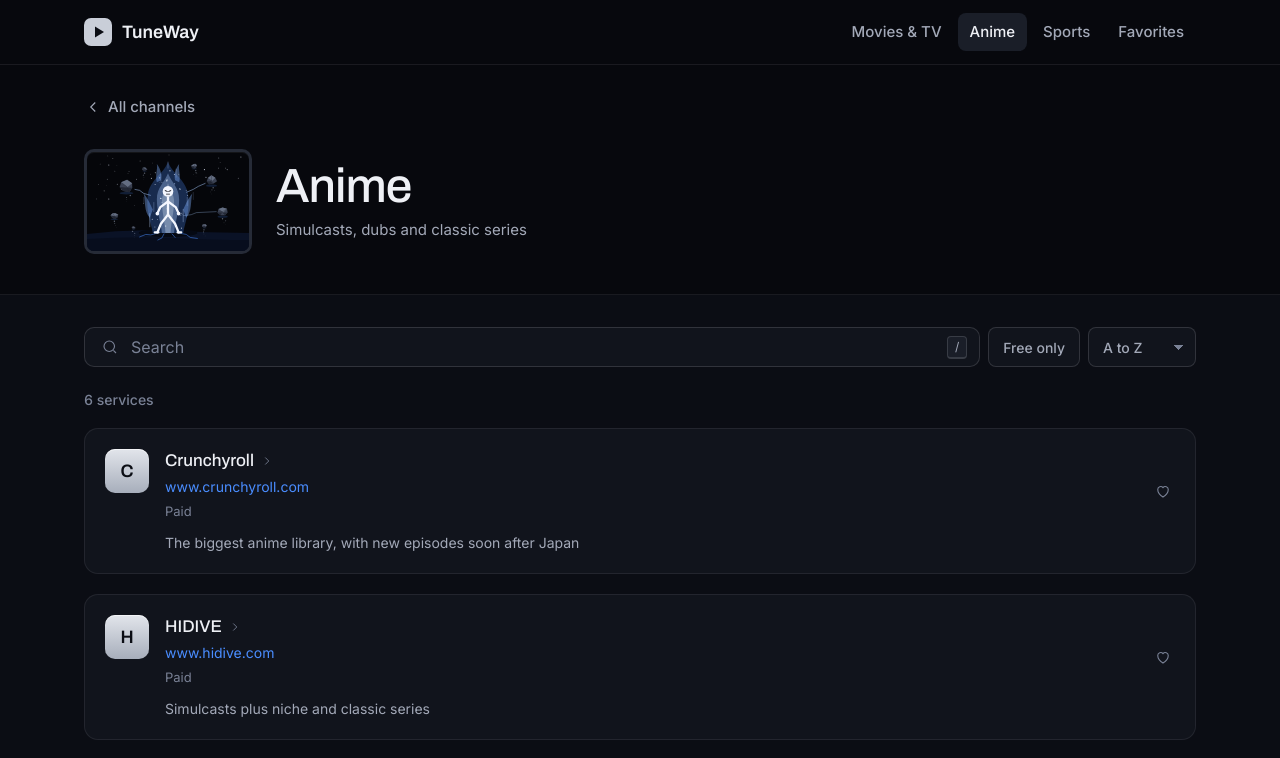
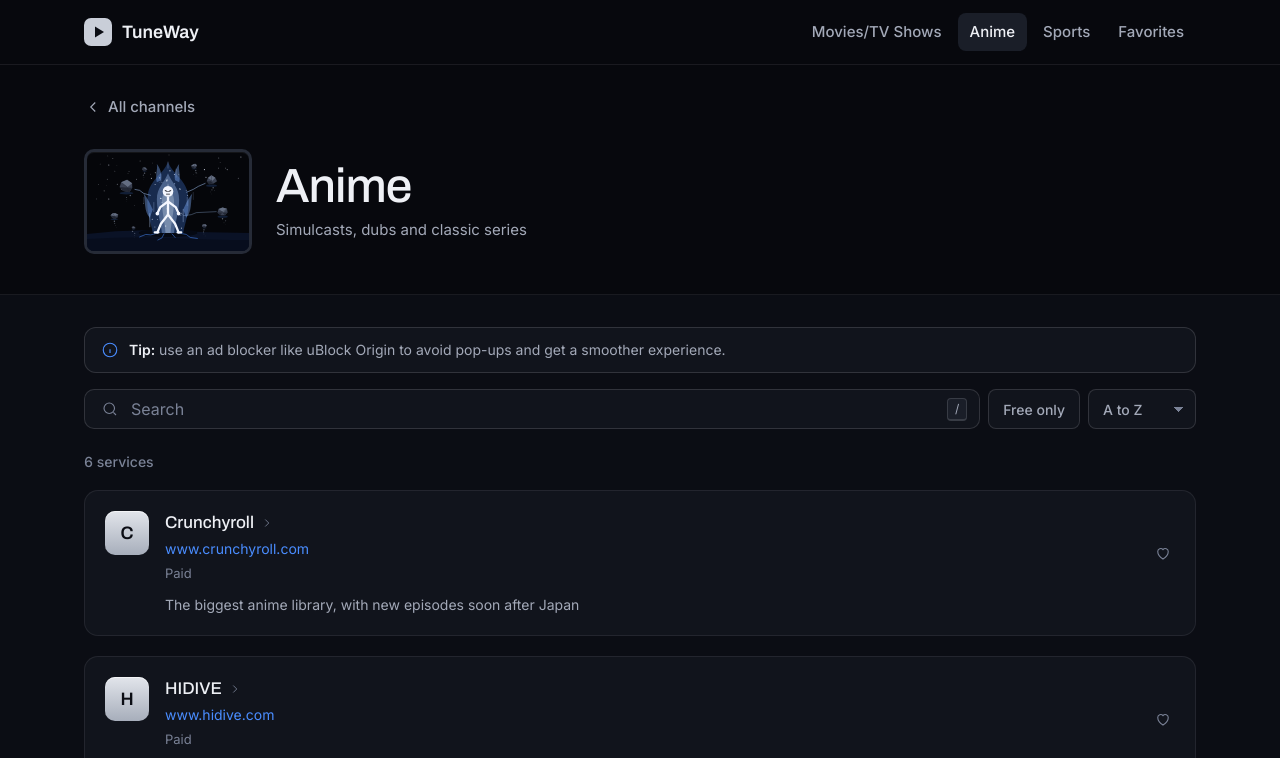
Before and after one commit to CodeJordann/StreamWay, a plain HTML site: page index.html in a window 1280 px wide. Both pictures are taken after a click on the link "Anime". Shown: the top 758 px of the page. Drawn offline with Linux system fonts and the light colour scheme.

Commit message:
Rename Movies & TV to Movies/TV Shows, add ad-blocker tip above search
The tip shows on the Movies/TV Shows, Anime and Live sports pages and is
hidden on Favorites.

Co-Authored-By: Claude Opus 5.5 <noreply@anthropic.com>
Claude-Session: https://claude.ai/code/session_01BWJ22Nb1RTLeKhb4APaX5B

```diff
--- a/index.html
+++ b/index.html
@@ -18,7 +18,7 @@
       TuneWay
     </a>
     <nav aria-label="Main">
-      <a href="#movies-tv">Movies &amp; TV</a>
+      <a href="#movies-tv">Movies/TV Shows</a>
       <a href="#anime">Anime</a>
       <a href="#sports">Sports</a>
       <a class="keep" href="#favorites">Favorites</a>
@@ -44,11 +44,12 @@
         </a>
         <div class="vtitle">
           <div class="tv small"><svg viewBox="0 0 320 200" preserveAspectRatio="xMidYMid slice" aria-hidden="true" id="vart"></svg></div>
-          <div><h1 id="vname">Movies &amp; TV</h1><p id="vdesc"></p></div>
+          <div><h1 id="vname">Movies/TV Shows</h1><p id="vdesc"></p></div>
         </div>
       </div>
     </div>
     <div class="wrap">
+      <p class="notice" id="notice"><svg viewBox="0 0 24 24" fill="none" stroke="currentColor" stroke-width="1.5" aria-hidden="true"><circle cx="12" cy="12" r="9"/><path d="M12 11v5M12 8h.01"/></svg><span><b>Tip:</b> use an ad blocker like uBlock Origin to avoid pop-ups and get a smoother experience.</span></p>
       <div class="bar">
         <label class="search" for="q">
           <svg viewBox="0 0 24 24" fill="none" stroke="currentColor" stroke-width="1.5" aria-hidden="true"><circle cx="11" cy="11" r="7"/><path d="m20 20-3.5-3.5"/></svg>
@@ -69,7 +70,7 @@
   <section class="about home" id="about">
     <div class="wrap">
       <div><h2>Less searching, more watching</h2></div>
-      <div><span class="num">1</span><h3>Pick a channel</h3><p>Movies and TV, Anime or Live sports, each with its own page.</p></div>
+      <div><span class="num">1</span><h3>Pick a channel</h3><p>Movies/TV Shows, Anime or Live sports, each with its own page.</p></div>
       <div><span class="num">2</span><h3>See what fits</h3><p>Each listing says what it's best for and whether it's free.</p></div>
       <div><span class="num">3</span><h3>Save your go-tos</h3><p>Tap the heart to keep favorites one click away on this device.</p></div>
     </div>
--- a/style.css
+++ b/style.css
@@ -77,7 +77,10 @@ background:conic-gradient(from var(--a),rgba(74,141,255,.16) 0deg,rgba(42,95,196
 .frame::before{inset:0;padding:4px;border-radius:12px}
 .frame::after{inset:-7px;padding:7px;border-radius:19px;opacity:.6}
 @media(prefers-reduced-motion:reduce){:root{animation:none}}
-.bar{display:flex;flex-wrap:wrap;align-items:center;gap:8px;padding-block:32px 8px}
+.notice{display:flex;align-items:center;gap:10px;margin:32px 0 0;padding:12px 16px;border:1px solid var(--line2);border-radius:12px;background:var(--card);color:var(--ink2);font-size:14px;line-height:20px}
+.notice b{color:var(--ink);font-weight:600}
+.notice svg{flex:none;width:18px;height:18px;color:var(--blue)}
+.bar{display:flex;flex-wrap:wrap;align-items:center;gap:8px;padding-block:16px 8px}
 .bar .search{flex:1 1 280px;max-width:none;height:40px}
 .count{font:500 14px Inter,sans-serif;color:var(--mute);margin:16px 0 12px;font-variant-numeric:tabular-nums}
 .chip{font:500 14px Inter,sans-serif;color:var(--ink2);background:var(--card);border:1px solid var(--line2);border-radius:8px;padding:0 14px;height:40px;cursor:pointer;transition:color .15s var(--ease),background-color .15s var(--ease)}
```
Also changed, not shown: tuneway.js.
